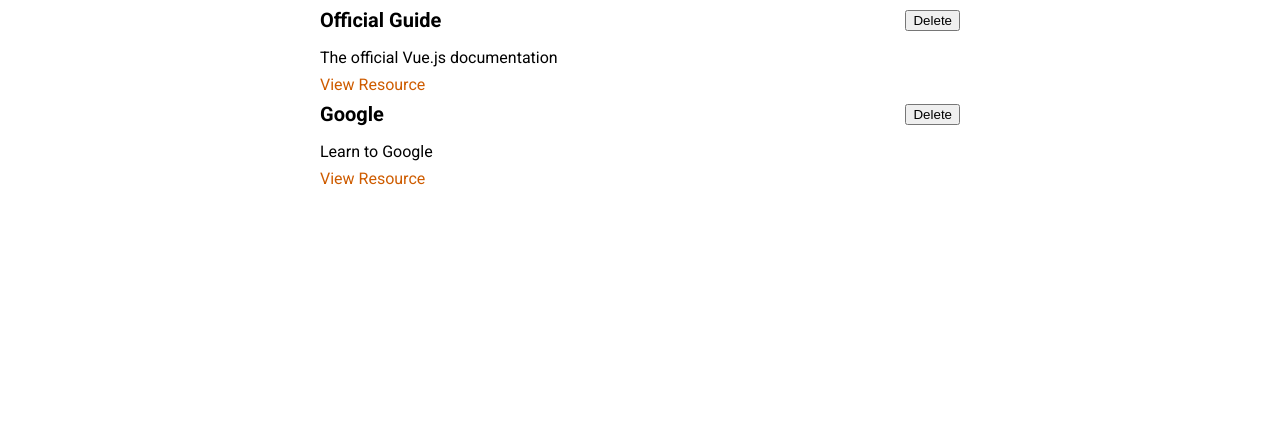
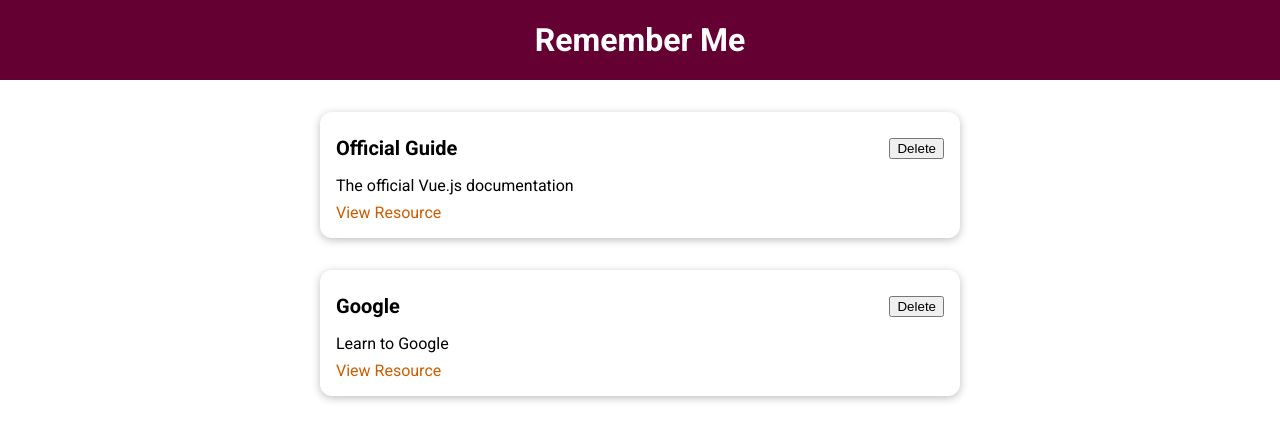
Before and after one commit to Siffersari/studious-guacamole, a Vue app: page / in a window 1280 px wide. Shown: the top 440 px of the page. Built offline with nearby package versions, Linux system fonts and the light colour scheme.

Commit message:
Header & BaseCard Components

```diff
--- a/src/App.vue
+++ b/src/App.vue
@@ -1,13 +1,16 @@
 <template>
-  <StoredResources :storedResources="storedResources"></StoredResources>
+  <TheHeader title="Remember Me" />
+  <StoredResources :storedResources="storedResources" />
 </template>
 
 <script>
 import StoredResources from "./components/learning-resources/StoredResources.vue";
+import TheHeader from "./components/layouts/TheHeader.vue";
 
 export default {
   components: {
     StoredResources,
+    TheHeader,
   },
   data() {
     return {
--- /dev/null
+++ b/src/components/UI/BaseCard.vue
@@ -0,0 +1,15 @@
+<template>
+  <div>
+    <slot></slot>
+  </div>
+</template>
+
+<style scoped>
+div {
+  border-radius: 12px;
+  box-shadow: 0 2px 8px rgba(0, 0, 0, 0.26);
+  padding: 1rem;
+  margin: 2rem auto;
+  max-width: 40rem;
+}
+</style>
--- /dev/null
+++ b/src/components/layouts/TheHeader.vue
@@ -0,0 +1,32 @@
+<template>
+  <header>
+    <h1>{{ title }}</h1>
+  </header>
+</template>
+
+<script>
+export default {
+  props: {
+    title: {
+      type: String,
+      required: true,
+    },
+  },
+};
+</script>
+
+<style scoped>
+header {
+  width: 100%;
+  height: 5rem;
+  background-color: #640032;
+  display: flex;
+  justify-content: center;
+  align-items: center;
+}
+
+header h1 {
+  color: white;
+  margin: 0;
+}
+</style>
--- a/src/components/learning-resources/LearningResource.vue
+++ b/src/components/learning-resources/LearningResource.vue
@@ -1,15 +1,15 @@
 <template>
   <li>
-    <div>
+    <base-card>
       <header>
         <h3>{{ title }}</h3>
         <button>Delete</button>
       </header>
-    </div>
-    <p>{{ description }}</p>
-    <nav>
-      <a :href="link">View Resource</a>
-    </nav>
+      <p>{{ description }}</p>
+      <nav>
+        <a :href="link">View Resource</a>
+      </nav>
+    </base-card>
   </li>
 </template>
 
```
Also changed, not shown: src/main.js (+6 -1 lines).
